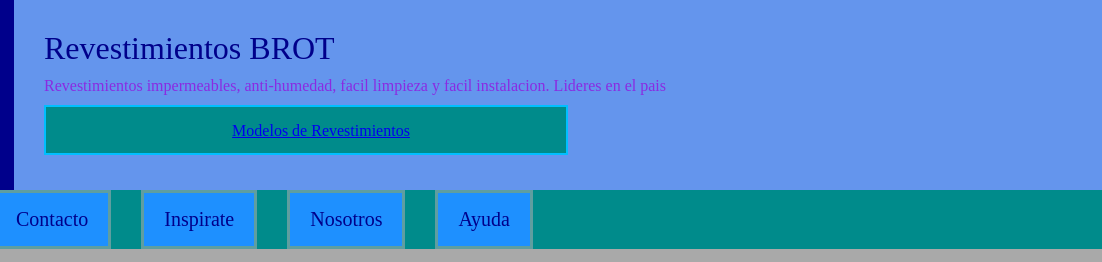
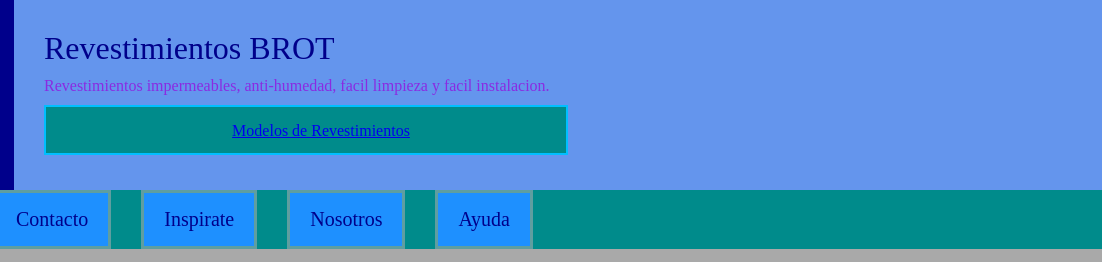
Before and after one commit to Tunozon/Tercera-Entrega, a plain HTML site: page Index.html in a window 1280 px wide. Shown: the top 262 px of the page, 178-1280 px from the left. Drawn offline with Linux system fonts and the light colour scheme.

Commit message:
cambio repositorio

```diff
--- a/Index.html
+++ b/Index.html
@@ -17,7 +17,7 @@
             <p id="Logotitulo">Revestimientos BROT</p>
             <div>
                 <span>
-                    Revestimientos impermeables, anti-humedad, facil limpieza y facil instalacion. Lideres en el pais
+                    Revestimientos impermeables, anti-humedad, facil limpieza y facil instalacion.
                 </span>
             </div>
             <div class="modelos1">
```
